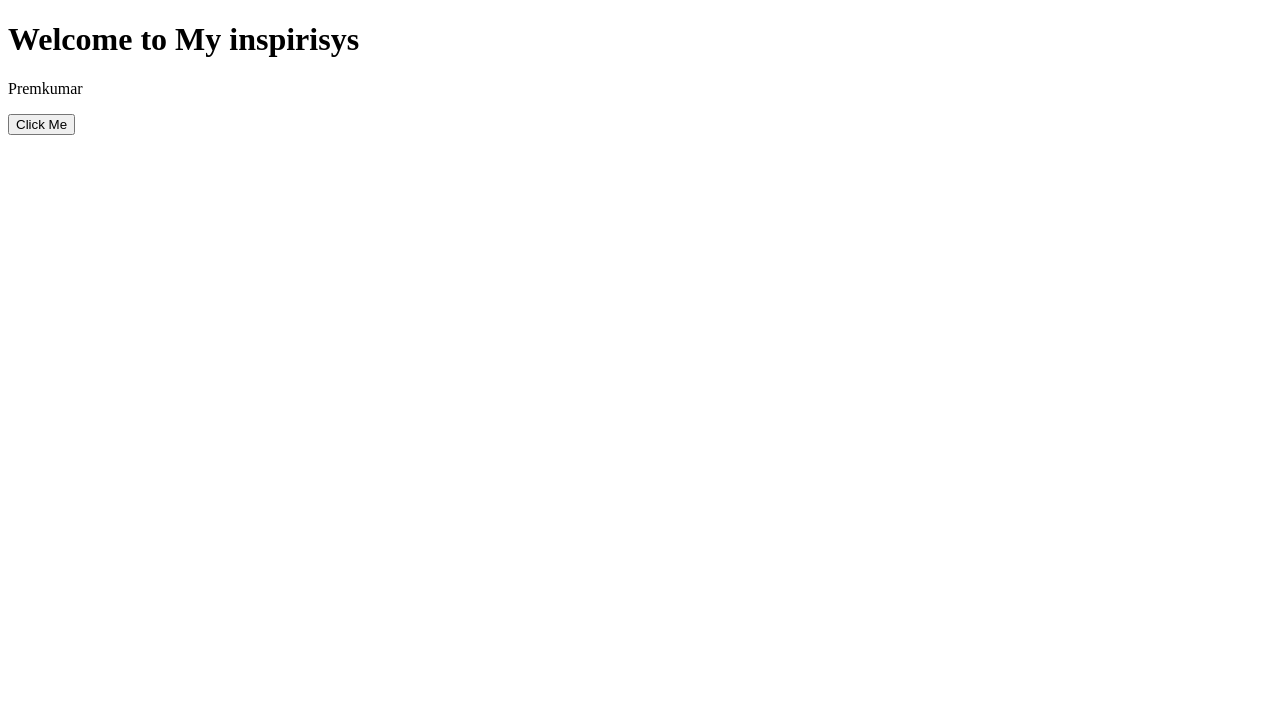
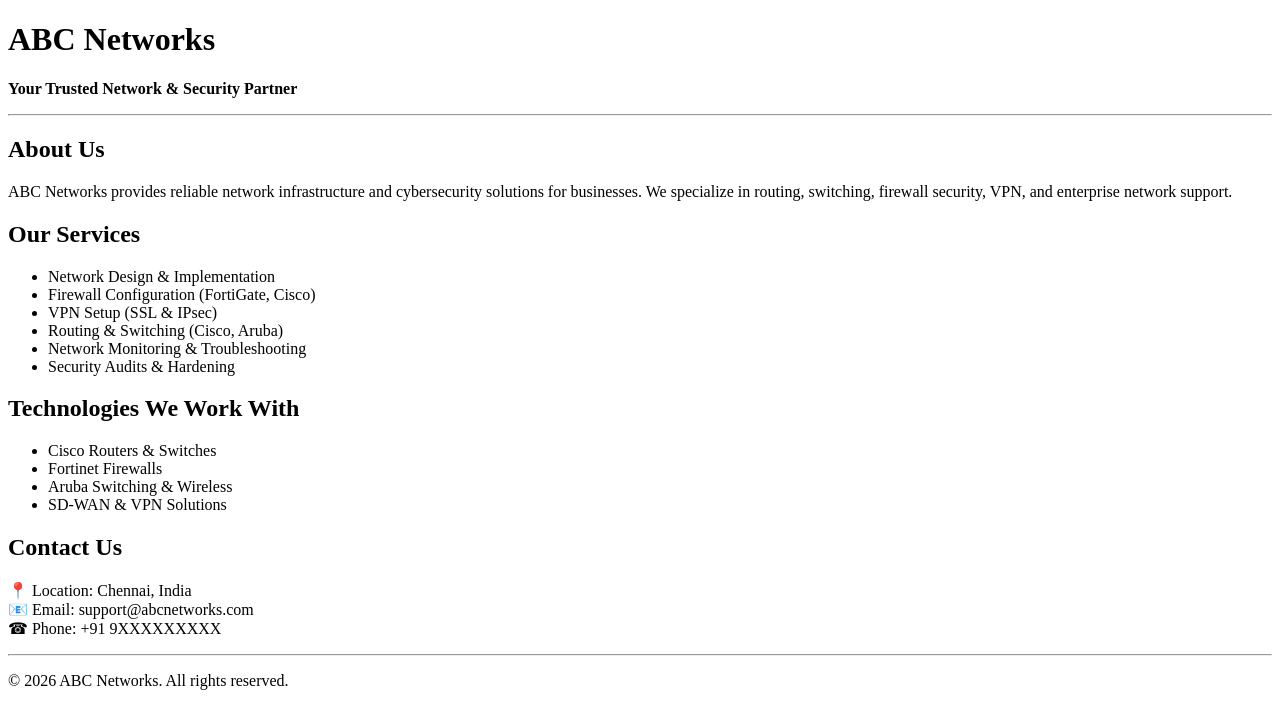
Before and after one commit to premkumar8466/premkumar8466.github.io, a plain HTML site: page index.html in a window 1280 px wide. Drawn offline with Linux system fonts and the light colour scheme.

Commit message:
Update index.html

```diff
--- a/index.html
+++ b/index.html
@@ -2,14 +2,56 @@
 <html lang="en">
 <head>
     <meta charset="UTF-8">
-    <title>Premkumar</title>
+    <title>ABC Networks | Network & Security Solutions</title>
 </head>
 <body>
 
-    <h1>Welcome to My inspirisys</h1>
-    <p>Premkumar</p>
+    <!-- Header -->
+    <h1>ABC Networks</h1>
+    <p><strong>Your Trusted Network & Security Partner</strong></p>
+    <hr>
 
-    <button>Click Me</button>
+    <!-- About Us -->
+    <h2>About Us</h2>
+    <p>
+        ABC Networks provides reliable network infrastructure and cybersecurity solutions
+        for businesses. We specialize in routing, switching, firewall security, VPN,
+        and enterprise network support.
+    </p>
+
+    <!-- Services -->
+    <h2>Our Services</h2>
+    <ul>
+        <li>Network Design & Implementation</li>
+        <li>Firewall Configuration (FortiGate, Cisco)</li>
+        <li>VPN Setup (SSL & IPsec)</li>
+        <li>Routing & Switching (Cisco, Aruba)</li>
+        <li>Network Monitoring & Troubleshooting</li>
+        <li>Security Audits & Hardening</li>
+    </ul>
+
+    <!-- Technologies -->
+    <h2>Technologies We Work With</h2>
+    <ul>
+        <li>Cisco Routers & Switches</li>
+        <li>Fortinet Firewalls</li>
+        <li>Aruba Switching & Wireless</li>
+        <li>SD-WAN & VPN Solutions</li>
+    </ul>
+
+    <!-- Contact -->
+    <h2>Contact Us</h2>
+    <p>
+        📍 Location: Chennai, India<br>
+        📧 Email: support@abcnetworks.com<br>
+        ☎ Phone: +91 9XXXXXXXXX
+    </p>
+
+    <!-- Footer -->
+    <hr>
+    <p>
+        © 2026 ABC Networks. All rights reserved.
+    </p>
 
 </body>
 </html>
```
